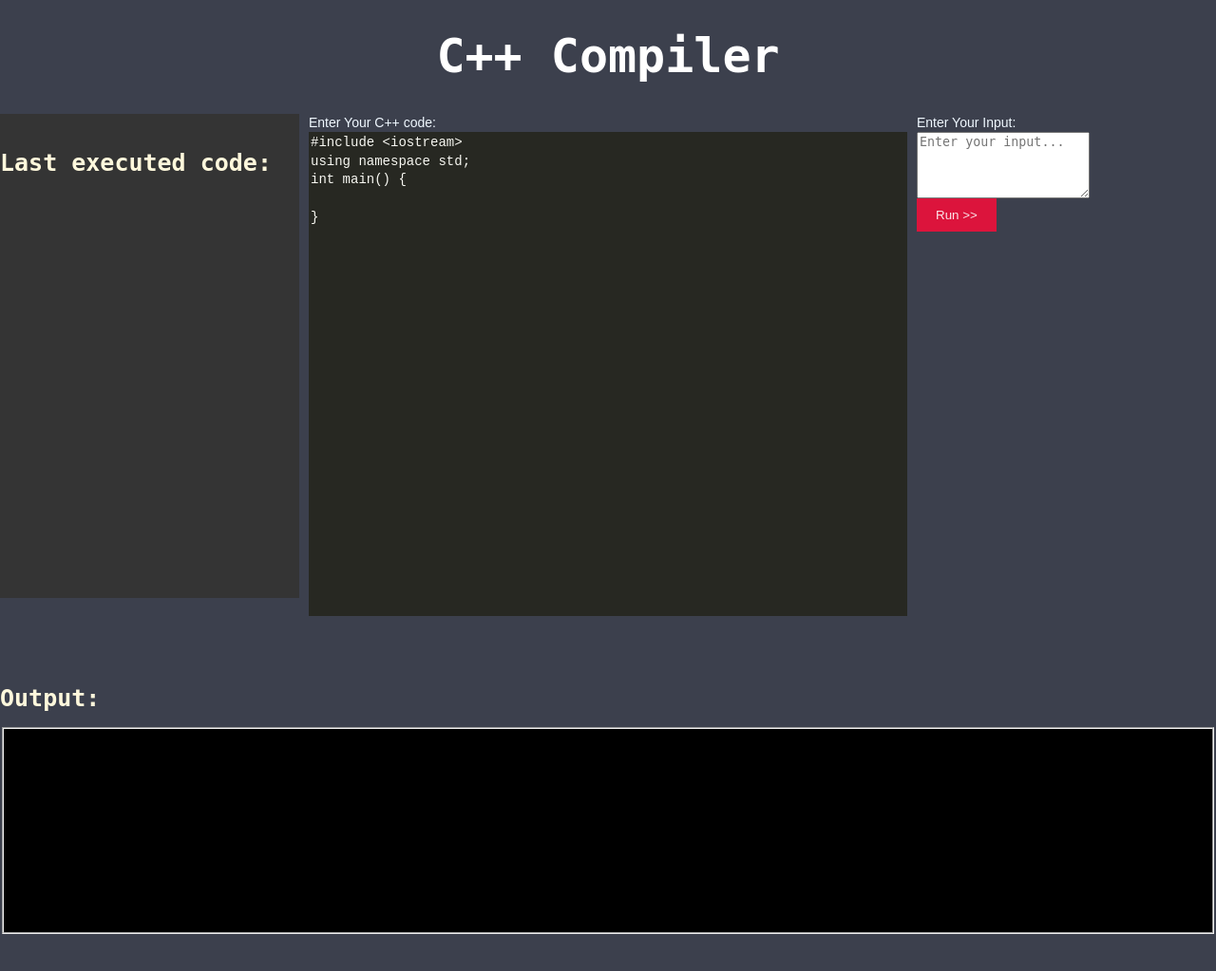
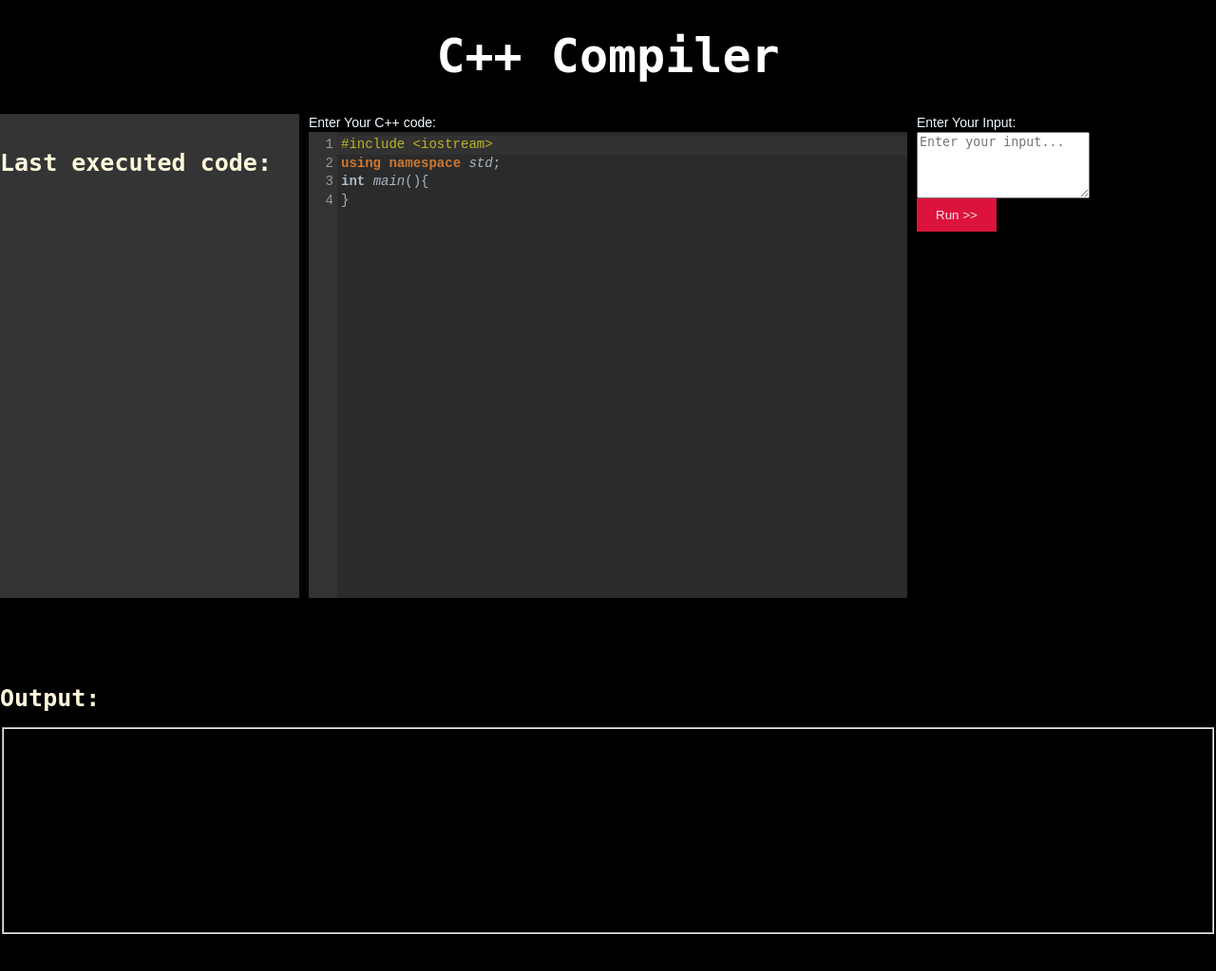
Before and after one commit to Srivatsanb123/CPP_Compiler, a Flask app: page / in a window 1280 px wide. Shown: the whole page at 95% size. Run offline with Flask 3, Linux system fonts and the light colour scheme; data comes from the database, SQL or seed files in the repository; some libraries are stand-ins or nearby versions.

Commit message:
C++ Compiler

```diff
--- a/templates/index.html
+++ b/templates/index.html
@@ -1,10 +1,16 @@
 <html>
     <head>
+        <meta charset="utf-8">
         <link rel="icon" type="image/x-icon" href="https://upload.wikimedia.org/wikipedia/commons/thumb/1/18/ISO_C%2B%2B_Logo.svg/1200px-ISO_C%2B%2B_Logo.svg.png">
+        <link rel="stylesheet" href="https://cdnjs.cloudflare.com/ajax/libs/codemirror/5.62.3/codemirror.min.css">
+        <link rel="stylesheet" href="https://cdnjs.cloudflare.com/ajax/libs/codemirror/5.62.3/theme/darcula.min.css">
+        <script src="https://cdnjs.cloudflare.com/ajax/libs/codemirror/5.62.3/codemirror.min.js"></script>
+        <script src="https://cdnjs.cloudflare.com/ajax/libs/codemirror/5.62.3/mode/clike/clike.min.js"></script>
+        <script src="https://cdnjs.cloudflare.com/ajax/libs/codemirror/5.62.3/addon/selection/active-line.min.js"></script>
         <style>
             body {
                 font-family: "Montserrat", Arial;
-                background-color:#3c404d;
+                background-color:#000;
                 font-size: 14px;
                 line-height: 1.4em;
                 font-weight: 400;
@@ -71,38 +77,6 @@
                 overflow-x:auto;
                 color: blanchedalmond;
             }
-            .cppcode {
-                border: none;
-                outline: none;
-                resize: none;
-                overflow: auto;
-                font-family: 'Courier New', Courier, monospace;
-                font-size: 14px;
-                line-height: 1.4;
-                width: 100%;
-                height: 100%;
-                background-color: #272822;
-                color: #F8F8F2;
-                display: block;
-                white-space: pre;
-                tab-size: 4;
-            }
-            .cppcode::-webkit-scrollbar {
-                width: 10px;
-                height: 10px;
-            }
-            .cppcode::-webkit-scrollbar-track {
-                background: #666;
-            }
-            .cppcode::-webkit-scrollbar-corner {
-                background: #666;
-            }
-            .cppcode::-webkit-scrollbar-thumb {
-                background: black;
-            }
-            .cppcode::-webkit-scrollbar-thumb:hover {
-                background: #272822;
-            }
             .fieldset-container {
                 width: 100%;
                 overflow-x: auto;
@@ -142,6 +116,16 @@
             #input{
                 height: 70px;
             }
+            .code {
+                overflow: auto;
+                height: 100%;
+            }
+
+            .CodeMirror {
+                height: 100%;
+                font-family: 'Courier New', Courier, monospace;
+                font-size: 14px;
+            }
         </style>
         <title>Online C++ Compiler</title>
     </head>
@@ -159,10 +143,9 @@
             </div>
             <div class="code">
                 <label>Enter Your C++ code:</label><br>
-                <textarea placeholder="Your Code goes here..." class="cppcode" id="cppcode" name="cppcode"  onkeydown="preventTab(event)" required>{% if cppcode %}{{cppcode}}{% else %}#include &lt;iostream&gt;
+                <textarea placeholder="Your Code goes here..." id="cppcode" name="cppcode" onkeydown="preventTab(event)" required>{% if cppcode %}{{cppcode}}{% else %}#include &lt;iostream&gt;
 using namespace std;
-int main() {
-
+int main(){
 }{% endif %}</textarea>
             </div>
             <div class="input">
@@ -183,33 +166,36 @@ int main() {
         </div>
         <br><br>
         <script>
-            // Prevent Tab key from switching focus in the textarea
-            function preventTab(event) {
+            var cppCodeMirror = CodeMirror.fromTextArea(document.getElementById("cppcode"), {
+                lineNumbers: true,
+                mode: "text/x-c++src",
+                theme: "darcula",
+                styleActiveLine: true,
+                indentUnit: 4
+            });
+            cppCodeMirror.on("keydown", function (editor, event) {
                 if (event.key === "Tab") {
                     event.preventDefault();
+                    var cursor = editor.getCursor();
+                    var lineContent = editor.getLine(cursor.line);
+                    editor.replaceRange("\t", { line: cursor.line, ch: 0 }, { line: cursor.line, ch: lineContent.length });
+                }
+            });
 
-                    // Insert a tab character at the caret position
-                    var textarea = event.target;
-                    var start = textarea.selectionStart;
-                    var end = textarea.selectionEnd;
-                    var value = textarea.value;
-                    textarea.value = value.substring(0, start) + "\t" + value.substring(end);
-                    textarea.selectionStart = textarea.selectionEnd = start + 1;
-                }
-            }
-            function codecheck(){
-                var cppcode = document.getElementById("cppcode").value;
-                if (cppcode.includes("main")){
+            function codecheck() {
+                var cppcode = cppCodeMirror.getValue();
+                if (cppcode.includes("main")) {
                     return false;
                 }
                 return true;
             }
-            var form=document.querySelector("form");
-            form.addEventListener("submit", function(e){
+
+            var form = document.querySelector("form");
+            form.addEventListener("submit", function (e) {
                 e.preventDefault();
-                if(codecheck()){
+                if (codecheck()) {
                     alert("The code must contain main() to execute");
-                }else{
+                } else {
                     form.submit();
                 }
             });
```
